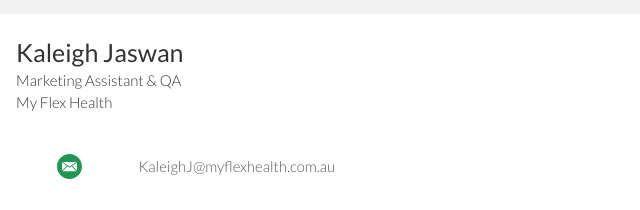
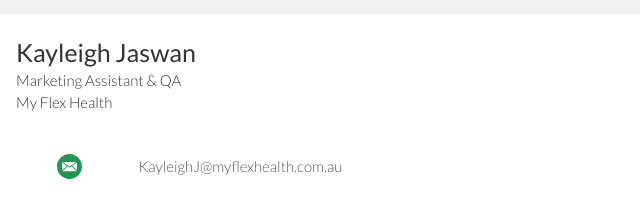
Before and after one commit to My-Flex-Health/KayleighJaswan, a plain HTML site: page index.html in a window 1280 px wide. Shown: the part 226-436 px from the top of the page, 0-640 px from the left. Drawn offline with Linux system fonts and the light colour scheme; a web font is replaced by a local one.

Commit message:
Update index.html

```diff
--- a/index.html
+++ b/index.html
@@ -25,7 +25,7 @@
 		<div class="container">
 			<div class="row name-title-company">
 				<div class="col is-6">
-					<p class="text-name">Kaleigh Jaswan</p>
+					<p class="text-name">Kayleigh Jaswan</p>
 					<p class="text-title-company">Marketing Assistant & QA</p>
 					<p class="text-title-company">My Flex Health</p>
 				</div>
@@ -37,14 +37,14 @@
 	</section>
 
 	<section class="bg-color-white secondary-info">
-		<a href="mailto:KaleighJ@myflexhealth.com.au">
+		<a href="mailto:KayleighJ@myflexhealth.com.au">
 			<div class="container">
 				<div class="row detail">
 					<div class="col">
 						<img src="assets/icon-email.svg" alt="Email Icon"">
 					</div>
 					<div class="col is-8">
-						<p class="text-detail">KaleighJ@myflexhealth.com.au</p>
+						<p class="text-detail">KayleighJ@myflexhealth.com.au</p>
 					</div>
 					<div class="col">
 						<img src="assets/right-arrow.svg" alt="Right Arrow" height="50%" width="40%">
```
